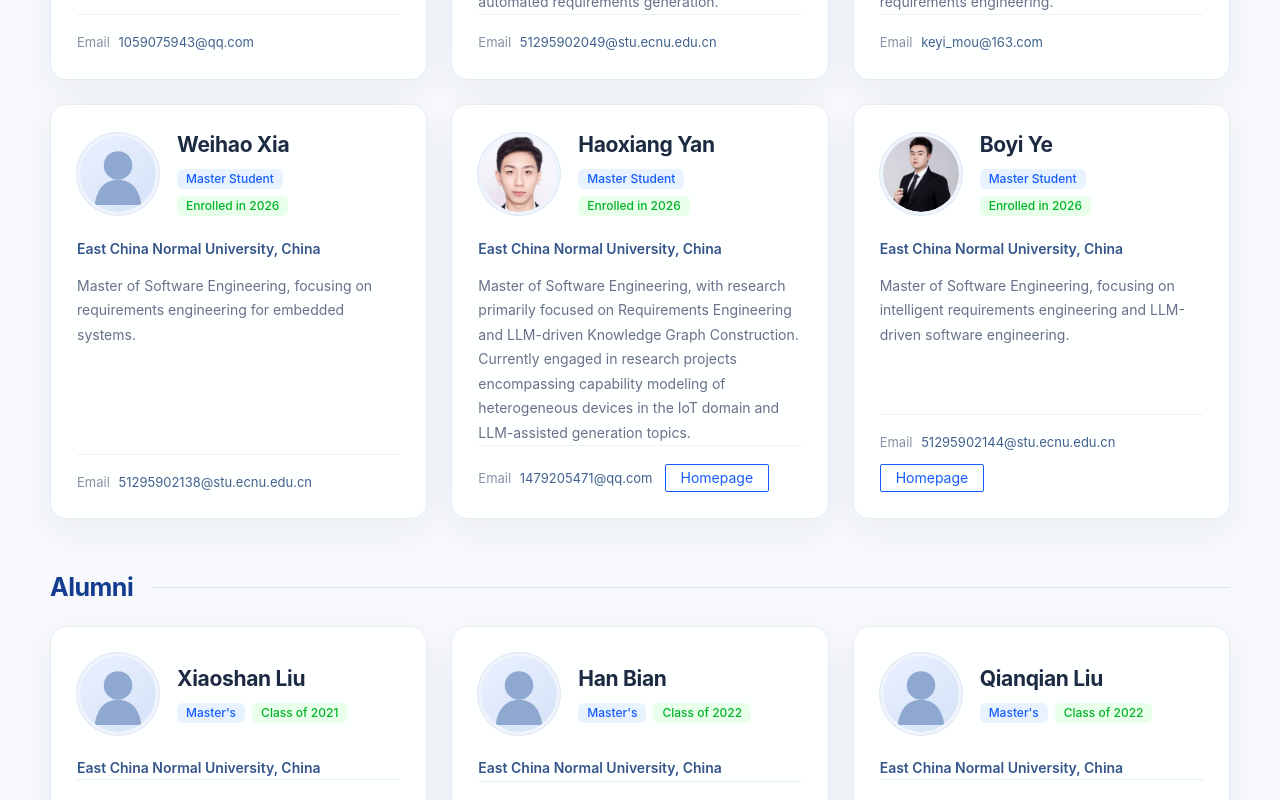
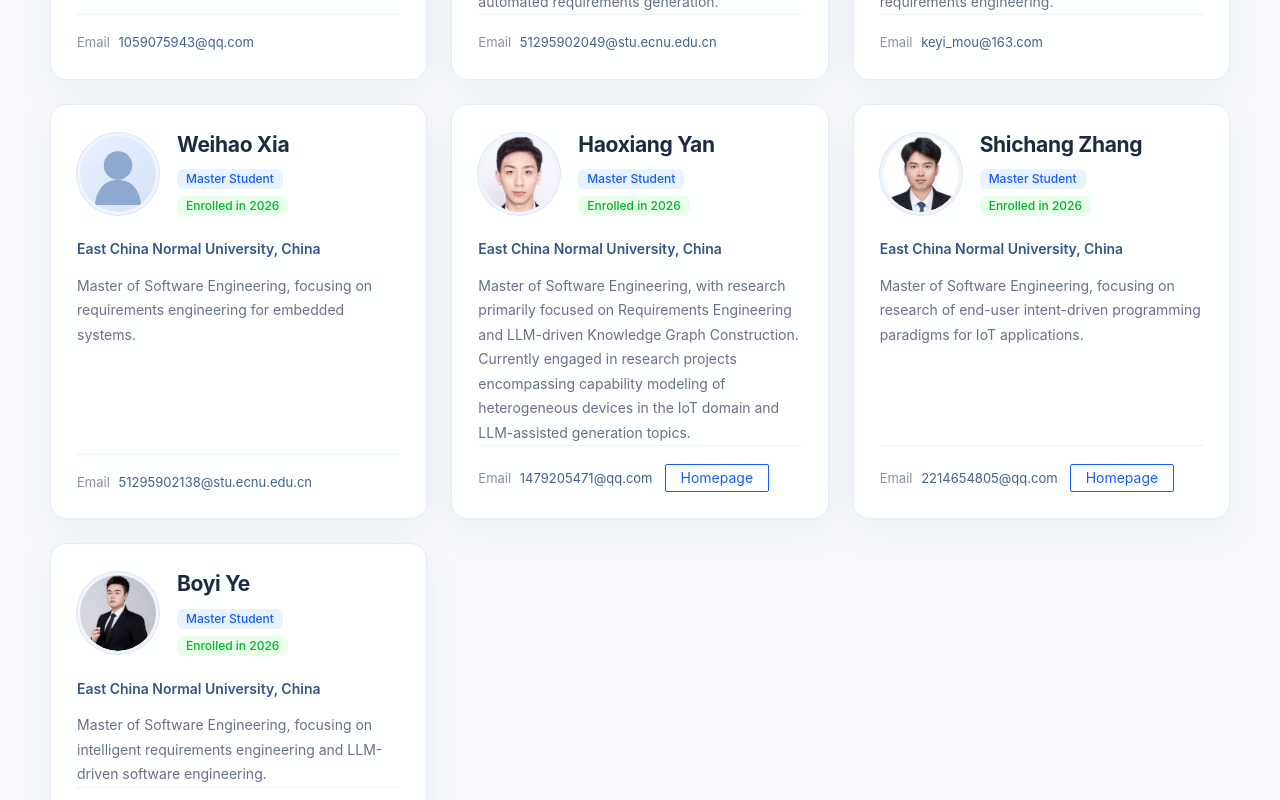
Before and after one commit to Waller-Man/re4cps-redesign, a Vue app: page /#/members in a window 1280 px wide. Shown: the part 2680-3480 px from the top of the page. Built offline with nearby package versions, Linux system fonts and the light colour scheme.

Commit message:
添加了成员shichang-zhang

```diff
--- a/src/data/members.ts
+++ b/src/data/members.ts
@@ -10,6 +10,7 @@ import haotianLiPhoto from '../assets/members/master-students/LiHaotian.jpg'
 import bowenLuoPhoto from '../assets/members/master-students/LuoBowen.jpg'
 import kailiangYangPhoto from '../assets/members/master-students/YangKailiang.jpg'
 import haoxiangYanPhoto from '../assets/members/master-students/YanHaoxiang.jpg'
+import shichangZhangPhoto from '../assets/members/master-students/ZhangShichang.jpg'
 import boyiYePhoto from '../assets/members/master-students/YeBoyi.jpg'
 import zhujunWuPhoto from '../assets/members/master-students/WuZhujun.jpg'
 import abcLogo from '../assets/organizations/agricultural-bank-of-china.svg'
@@ -229,12 +230,23 @@ export const members: readonly MemberProfile[] = [
     homepage: 'https://github.com/TiGh0147c',
   },
   {
+    id: 'shichang-zhang',
+    group: 'master',
+    localeKey: 'shichangZhang',
+    photo: shichangZhangPhoto,
+    admissionYear: 2026,
+    order: 12,
+    hasBio: true,
+    email: '2214654805@qq.com',
+    homepage: 'https://github.com/nullK2Z6B',
+  },
+  {
     id: 'boyi-ye',
     group: 'master',
     localeKey: 'boyiYe',
     photo: boyiYePhoto,
     admissionYear: 2026,
-    order: 12,
+    order: 13,
     hasBio: true,
     email: '51295902144@stu.ecnu.edu.cn',
     homepage: 'https://github.com/Waller-Man',
--- a/src/locales/en-US/members.ts
+++ b/src/locales/en-US/members.ts
@@ -135,6 +135,12 @@ export default {
       school: 'East China Normal University, China',
       bio: 'Master of Software Engineering, with research primarily focused on Requirements Engineering and LLM-driven Knowledge Graph Construction. Currently engaged in research projects encompassing capability modeling of heterogeneous devices in the IoT domain and LLM-assisted generation topics.',
     },
+    shichangZhang: {
+      name: 'Shichang Zhang',
+      role: 'Master Student',
+      school: 'East China Normal University, China',
+      bio: 'Master of Software Engineering, focusing on research of end-user intent-driven programming paradigms for IoT applications.',
+    },
     boyiYe: {
       name: 'Boyi Ye',
       role: 'Master Student',
--- a/src/locales/zh-CN/members.ts
+++ b/src/locales/zh-CN/members.ts
@@ -135,6 +135,12 @@ export default {
       school: '华东师范大学，中国',
       bio: '软件工程硕士，主要研究需求工程与大模型主导的知识图谱构建，目前在研究项目有物联网领域异构设备能力建模与大模型辅助生成课题。',
     },
+    shichangZhang: {
+      name: '张世昌',
+      role: '硕士生',
+      school: '华东师范大学，中国',
+      bio: '软件工程硕士，专注于物联网应用中由终端用户意图驱动的编程范式研究。',
+    },
     boyiYe: {
       name: '叶博一',
       role: '硕士生',
```
Also changed, not shown: src/assets/members/master-students/ZhangShichang.jpg (added).
